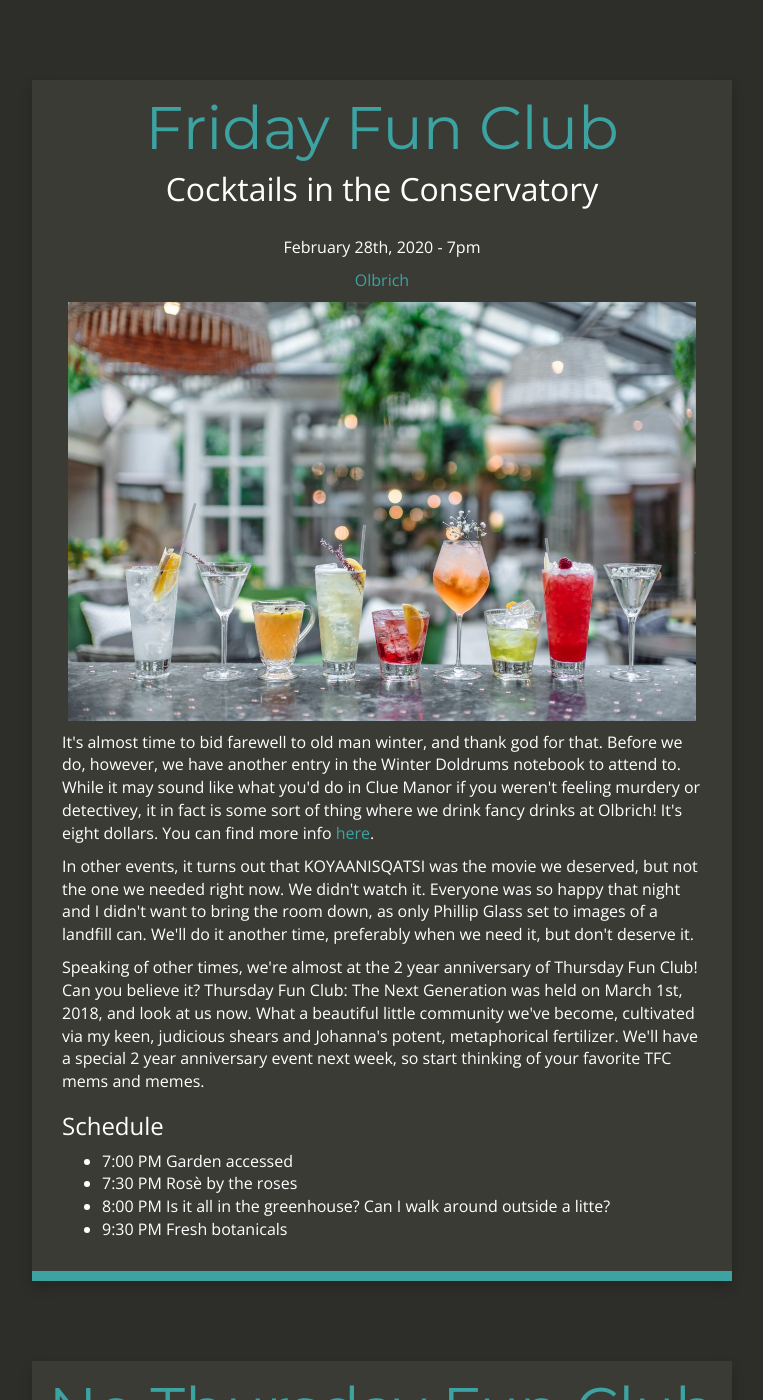
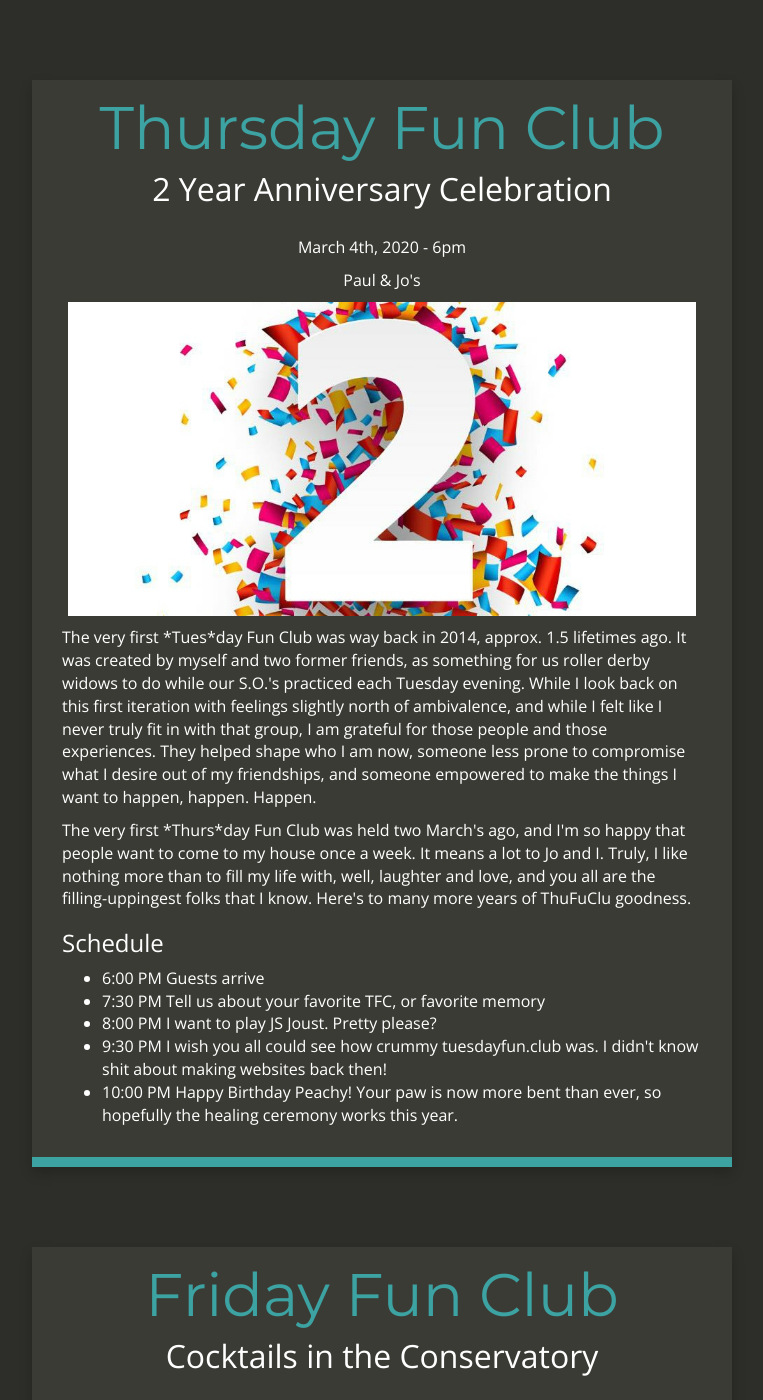
Before and after one commit to paulberb/paulberb.github.io, a Jekyll site: the page built from index.html, in a window 1280 px wide and 1400 px high. Shown: the whole window, without its empty margins (258-1021 px from the left). Built offline with Jekyll 4.4.1, drawn with Linux system fonts in a browser that asks for light colours; nearby versions of some CDN libraries.

Commit message:
updated weekly event

```diff
--- a/index.html
+++ b/index.html
@@ -1,7 +1,7 @@
 ---
 layout: default
 ---
-<!-- <div class="container-fluid index">
+<div class="container-fluid index">
     <div class="row">
         <div class="col-md-12 main content-panel">
             <h1 class="header author-header" itemprop="headline">Thursday Fun Club</h1>
@@ -11,7 +11,7 @@ layout: default
                 <p>Paul & Jo's</p>
                 <p><img src="/images/2yr.jpg" width="98%" /></p>
             </div>
-                <p>The very first *Tues*day Fun Club was way back in 2014, approx. 1.5 lifetimes ago. It was created by myself and two former friends, as something for us roller derby widows to do while our S.O.'s practiced each Tuesday evening. While I look back on this first iteration with feelings slightly north of ambivalence, and while I felt like I never truly fit in with that group, I am grateful for those people and those experiences. They helped shape who I am now, someone less prone to compromise what I desire out of my friendships, and someone empowered to make things happen for myself, rather than agonize over each crumb that falls in my direction.
+                <p>The very first *Tues*day Fun Club was way back in 2014, approx. 1.5 lifetimes ago. It was created by myself and two former friends, as something for us roller derby widows to do while our S.O.'s practiced each Tuesday evening. While I look back on this first iteration with feelings slightly north of ambivalence, and while I felt like I never truly fit in with that group, I am grateful for those people and those experiences. They helped shape who I am now, someone less prone to compromise what I desire out of my friendships, and someone empowered to make the things I want to happen, happen. Happen.
                 </p>
                 <p>The very first *Thurs*day Fun Club was held two March's ago, and I'm so happy that people want to come to my house once a week. It means a lot to Jo and I. Truly, I like nothing more than to fill my life with, well, laughter and love, and you all are the filling-uppingest folks that I know. Here's to many more years of ThuFuClu goodness.
                 </p>
@@ -21,11 +21,11 @@ layout: default
                     <li>7:30 PM Tell us about your favorite TFC, or favorite memory</li>
                     <li>8:00 PM I want to play JS Joust. Pretty please?</li>
                     <li>9:30 PM I wish you all could see how crummy tuesdayfun.club was. I didn't know shit about making websites back then!</li>
-                    <li>10:00 PM Happy Birthday Peachy!
+                    <li>10:00 PM Happy Birthday Peachy! Your paw is now more bent than ever, so hopefully the healing ceremony works this year.
                </ul>
           </div>
     </div>
-</div> -->
+</div>
 <div class="container-fluid index">
     <div class="row">
         <div class="col-md-12 main content-panel">
```
